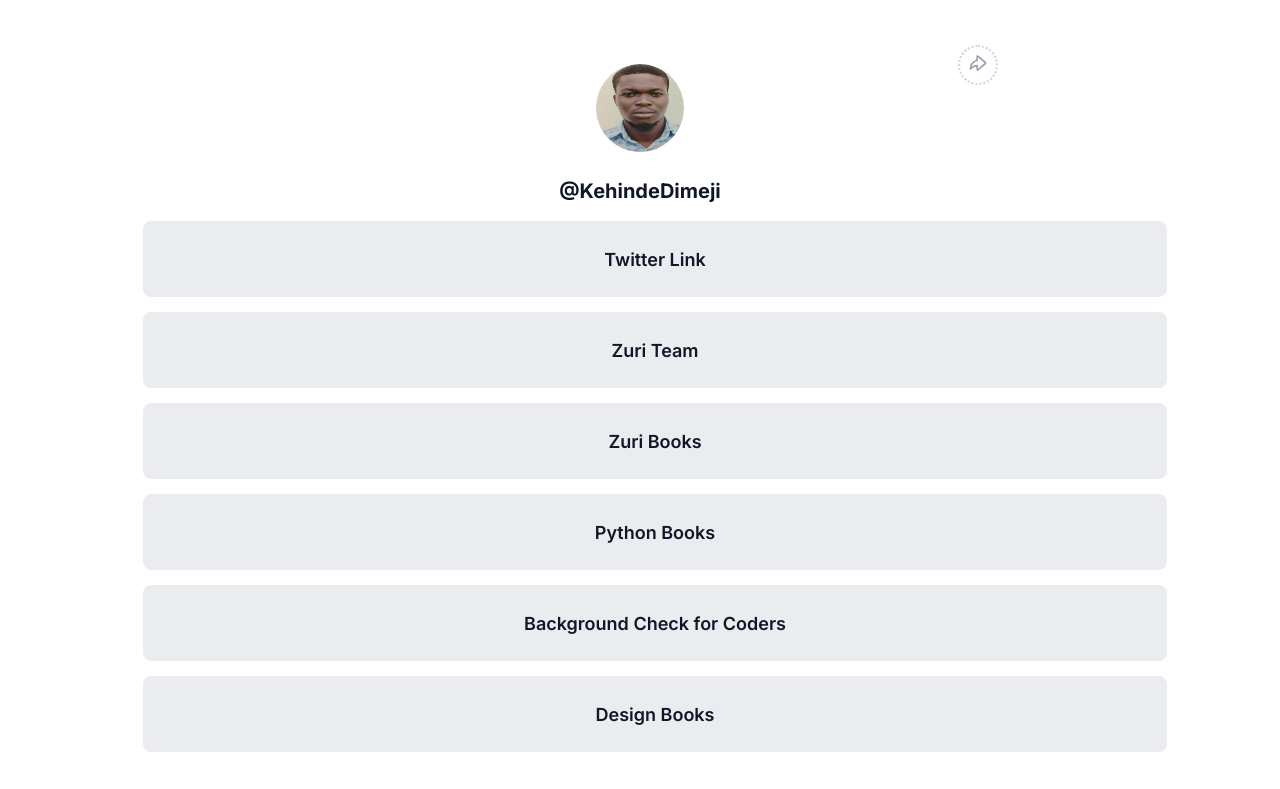
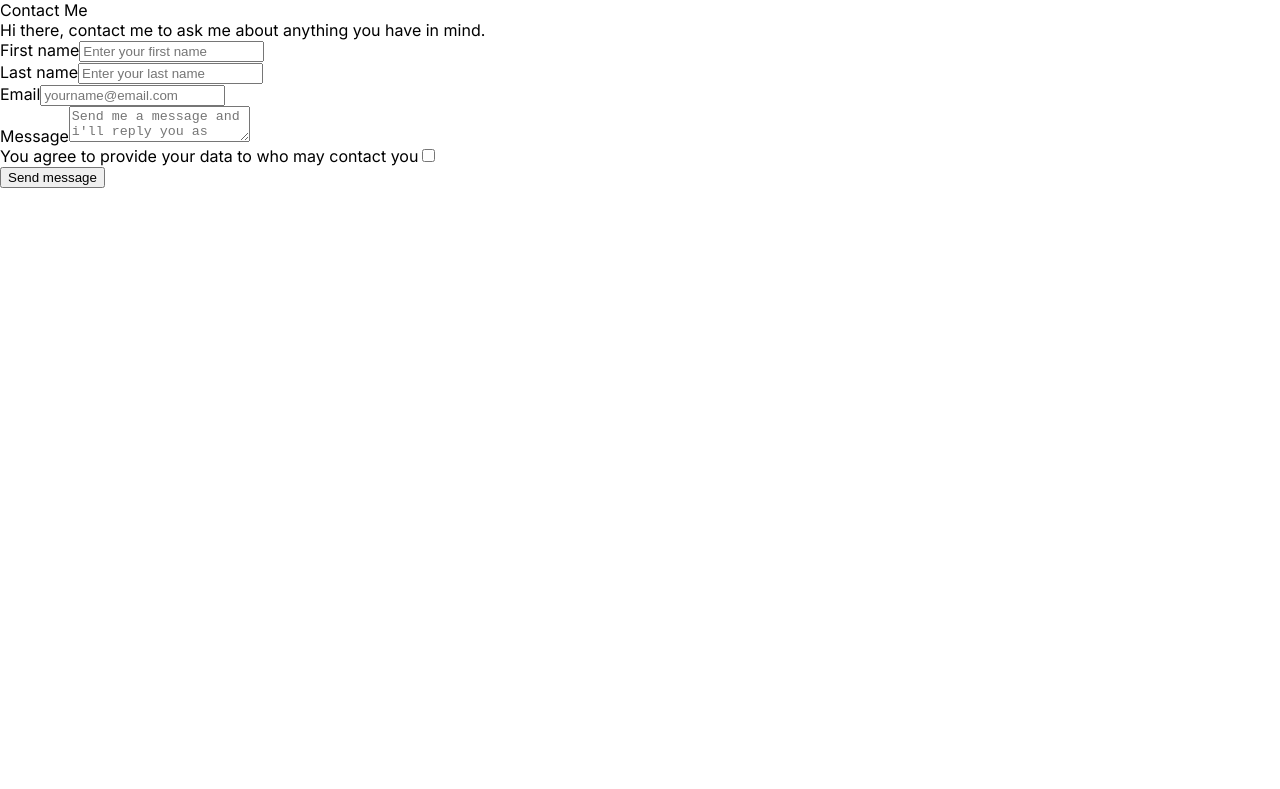
Before and after one commit to dimeji2021/zuri-week-1-project, a React (Create React App) app: page / in a window 1280 px wide. Shown: the top 789 px of the page. Built offline with nearby package versions, Linux system fonts and the light colour scheme.

Commit message:
added contact section

```diff
--- a/src/App.js
+++ b/src/App.js
@@ -1,4 +1,5 @@
 import { AppStyles } from "./AppStyles";
+import { Contact } from "./components/Contact";
 import { Footer } from "./components/Footer";
 import { LinkSection } from "./components/LinkSection";
 import { ProfileSection } from "./components/ProfileSection";
@@ -7,12 +8,13 @@ import { SocialSection } from "./components/SocialSection";
 function App() {
   return (
     <>
-      <AppStyles>
+      {/* <AppStyles>
         <ProfileSection />
         <LinkSection />
         <SocialSection />
       </AppStyles>
-      <Footer />
+      <Footer /> */}
+      <Contact/>
     </>
   );
 }
--- /dev/null
+++ b/src/components/Contact.js
@@ -0,0 +1,66 @@
+import React from "react";
+import { FormWrapper, HeadingStyle, NameStyle, Wrapper } from "./ContactStyle";
+
+export const Contact = () => {
+  return (
+    <div>
+      <HeadingStyle>
+        <div>Contact Me</div>
+        <div>
+          Hi there, contact me to ask me about anything you have in mind.
+        </div>
+      </HeadingStyle>
+      <div>
+        <form>
+          <NameStyle>
+            <div>
+              <div>
+                <label for="first_name">First name</label>
+                <input
+                  type="text"
+                  id="first_name"
+                  placeholder="Enter your first name"
+                  required
+                />
+              </div>
+              <div>
+                <label for="last_name">Last name</label>
+                <input
+                  type="text"
+                  id="last_name"
+                  placeholder="Enter your last name"
+                  required
+                />
+              </div>
+            </div>
+          </NameStyle>
+          <div>
+            <label for="email">Email</label>
+            <input
+              type="email"
+              id="email"
+              placeholder="yourname@email.com"
+              required
+            />
+          </div>
+          <div>
+            <label for="message">Message</label>
+            <textarea
+              type="text"
+              id="message"
+              placeholder="Send me a message and i'll reply you as soon as possible"
+              required
+            />
+          </div>
+          <div>
+            <label for="privacy">
+              You agree to provide your data to {} who may contact you
+            </label>
+            <input type="checkbox" id="privacy" value="privacy" required />
+          </div>
+          <button id="btn__submit">Send message</button>
+        </form>
+      </div>
+    </div>
+  );
+};
--- /dev/null
+++ b/src/components/ContactStyle.js
@@ -0,0 +1,30 @@
+import styled from "styled-components";
+
+export const Wrapper = styled.div`
+  display: flex;
+  flex-direction: column;
+  align-items: flex-start;
+  padding: 0px;
+  gap: 48px;
+
+  /* width: 720px;
+  height: 616px; */
+`;
+export const HeadingStyle = styled.div`
+  display: flex;
+  flex-direction: column;
+  align-items: flex-start;
+  padding: 0px;
+`;
+export const FormWrapper = styled.div`
+  display: flex;
+  flex-direction: column;
+  align-items: flex-start;
+  padding: 0px;
+  gap: 32px;
+
+`;
+export const NameStyle = styled.div`
+  display: flex;
+  flex-direction: row;
+`;
```
